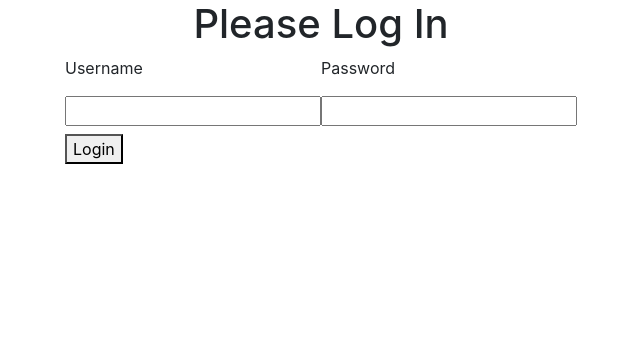
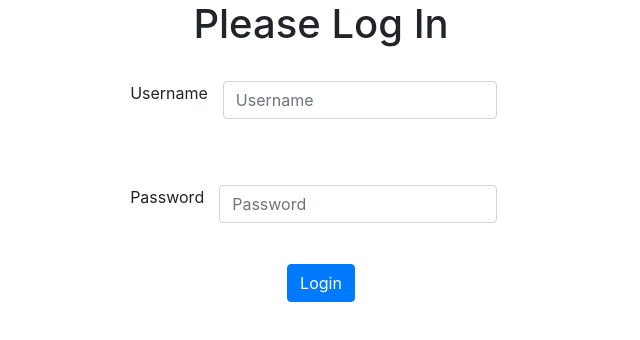
Before and after one commit to glairtonsantos/trophy, a React (Create React App) app in the folder web/: page / in a window 1280 px wide. Shown: the top 340 px of the page, without its empty margins (319-959 px from the left). Built offline with nearby package versions, Linux system fonts and the light colour scheme.

Commit message:
feat: add bootstrap in login

```diff
--- a/web/src/components/App/App.js
+++ b/web/src/components/App/App.js
@@ -1,5 +1,6 @@
 import React from 'react';
 import 'bootstrap/dist/css/bootstrap.min.css';
+import { Container } from 'react-bootstrap';
 
 import './App.css';
 import useToken from './useToken';
@@ -19,7 +20,8 @@ function App() {
   }
 
   return(
-    <div className="wrapper">
+    <Container>
+
       <h1>Trophy - Ribon</h1>
       <hr></hr>
       <h3>User - Panel</h3>
@@ -39,7 +41,7 @@ function App() {
       <h3>User - Trophies</h3>
       <TrophyList></TrophyList>
 
-    </div>
+    </Container>
   );
 }
 
--- a/web/src/components/Login/Login.css
+++ b/web/src/components/Login/Login.css
@@ -3,3 +3,6 @@
     flex-direction: column;
     align-items: center;
 }
+.login-btn {
+    text-align: center;
+}
--- a/web/src/components/Login/Login.js
+++ b/web/src/components/Login/Login.js
@@ -1,7 +1,8 @@
 import React, { useState } from 'react';
 import PropTypes from 'prop-types';
+import { Button, Form, Row, Col } from 'react-bootstrap';
+
 import API from '../../api';
-
 import './Login.css';
 
 async function loginUser(credentials) {
@@ -36,19 +37,30 @@ export default function Login({ setToken }) {
   return(
     <div className="login-wrapper">
       <h1>Please Log In</h1>
-    <form onSubmit={handleSubmit}>
-      <label>
-        <p>Username</p>
-        <input type="text"  onChange={e => setUserName(e.target.value)}/>
-      </label>
-      <label>
-        <p>Password</p>
-        <input type="password" onChange={e => setPassword(e.target.value)} />
-      </label>
-      <div>
-        <button type="submit">Login</button>
-      </div>
-    </form>
+    <Form onSubmit={handleSubmit}>
+      <Form.Group as={Row} controlId="formHorizontalEmail">
+          <Form.Label>
+          Username
+          </Form.Label>
+          <Col>
+            <Form.Control type="text" placeholder="Username"  onChange={e => setUserName(e.target.value)} />
+          </Col>
+      </Form.Group>
+
+      <Form.Group as={Row} controlId="formHorizontalPassword">
+          <Form.Label>
+            Password
+          </Form.Label>
+          <Col>
+            <Form.Control type="password" placeholder="Password"  onChange={e => setPassword(e.target.value)} />
+          </Col>
+      </Form.Group>
+      <Form.Group className="login-btn">
+        <Button variant="primary" type="submit">
+          Login
+        </Button>
+      </Form.Group>
+    </Form>
     </div>
   )
 }
```
